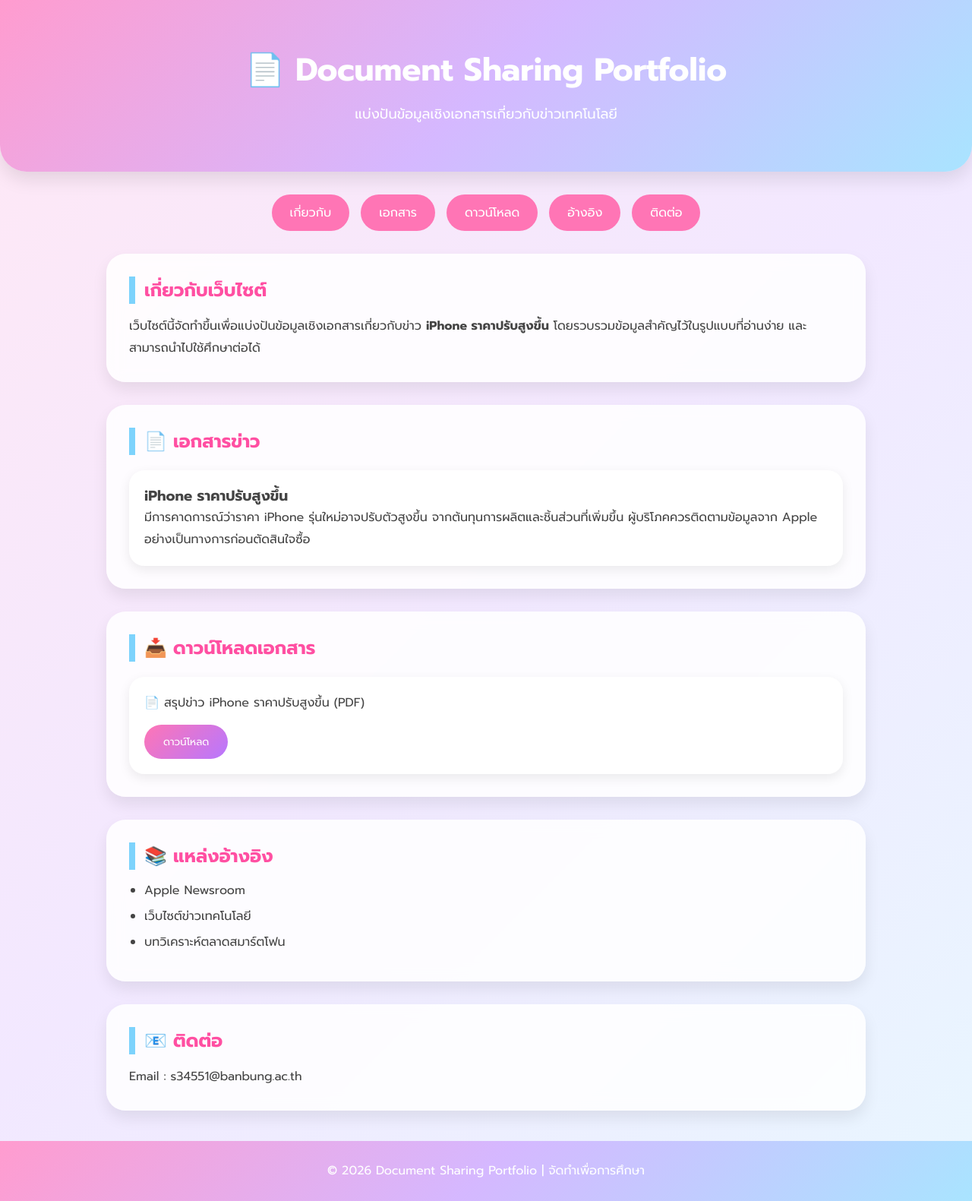
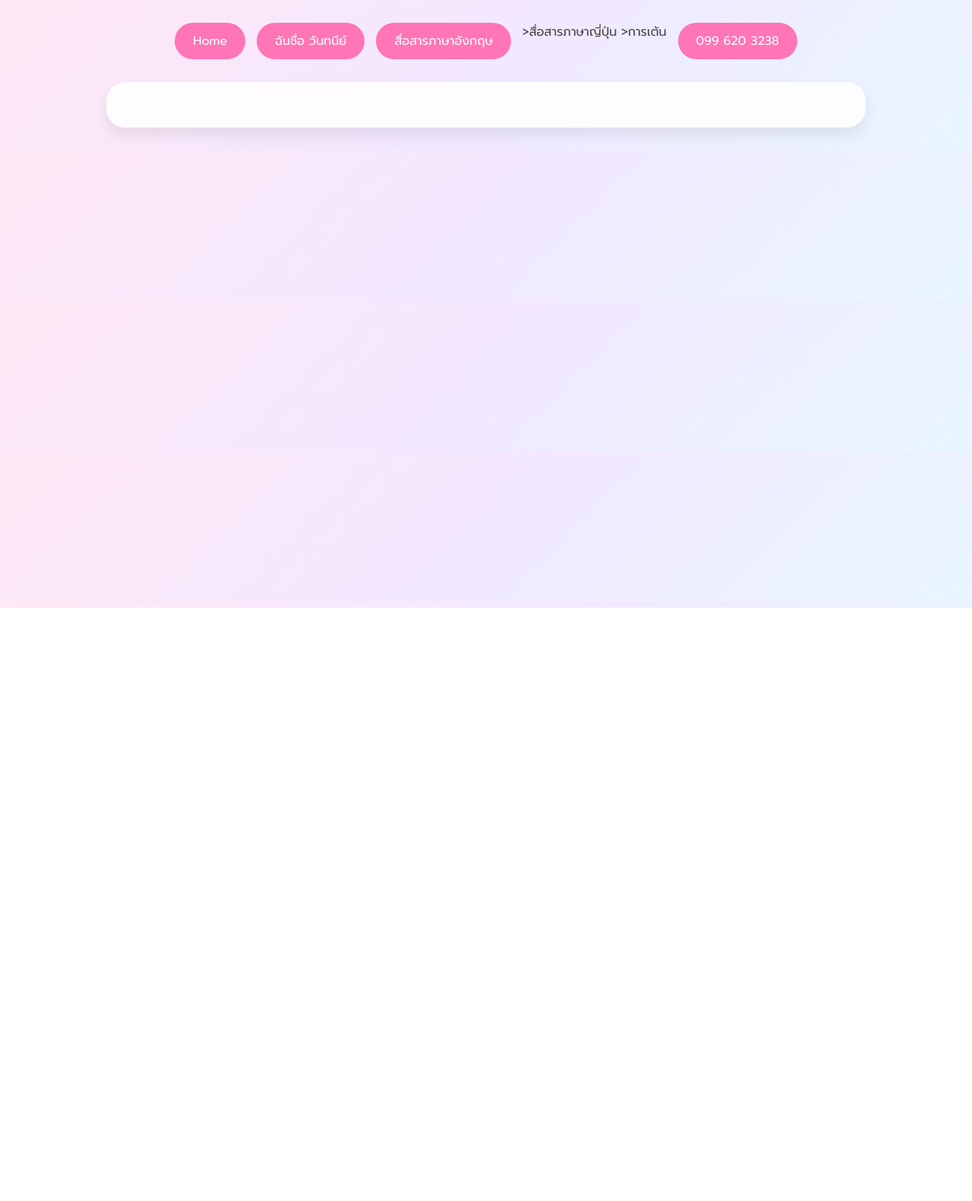
Before and after one commit to wantanee21/portfolio, a plain HTML site: page index.html in a window 1280 px wide. Shown: the whole page at 76% size. After the commit the page ends 800 px from the top, so only its background shows below. Drawn offline with Linux system fonts and the light colour scheme.

Commit message:
Update index.html

```diff
--- a/index.html
+++ b/index.html
@@ -1,120 +1,42 @@
 <!DOCTYPE html>
+
 <html lang="th">
+
 <head>
-<meta charset="UTF-8">
-<meta name="viewport" content="width=device-width, initial-scale=1.0">
-<title>Document Sharing Portfolio</title>
 
-<link rel="stylesheet" href="style.css">
+    <meta charset="UTF-8">
+
+    <meta name="viewport" content="width=device-width, initial-scale=1.0">
+
+    <title>Princess Portfolio</title>
+
+    <link rel="stylesheet" href="style.css">
 
 </head>
 
 <body>
 
-<header>
+    <!-- ดาวตก -->
 
-<h1>📄 Document Sharing Portfolio</h1>
+    <div id="stars"></div>
 
-<p>แบ่งปันข้อมูลเชิงเอกสารเกี่ยวกับข่าวเทคโนโลยี</p>
+    <!-- เมนู -->
 
-</header>
+    <nav>
 
-<nav>
+        <a href="#home">Home</a>
 
-<a href="#about">เกี่ยวกับ</a>
+        <a href="#about">ฉันชื่อ วันทนีย์</a>
 
-<a href="#document">เอกสาร</a>
+        <a href="#skills">สื่อสารภาษาอังกฤษ</a>
+                         >สื่อสารภาษาญี่ปุ่น</a>
+                         >การเต้น</a>
+        <a href="#contact">099 620 3238</a>
 
-<a href="#download">ดาวน์โหลด</a>
+    </nav>
 
-<a href="#reference">อ้างอิง</a>
+    <!-- หน้าแรก -->
 
-<a href="#contact">ติดต่อ</a>
+    <section id="home" class="container">
 
-</nav>
-
-<section id="about">
-
-<h2>เกี่ยวกับเว็บไซต์</h2>
-
-<p>
-
-เว็บไซต์นี้จัดทำขึ้นเพื่อแบ่งปันข้อมูลเชิงเอกสารเกี่ยวกับข่าว
-<strong>iPhone ราคาปรับสูงขึ้น</strong>
-
-โดยรวบรวมข้อมูลสำคัญไว้ในรูปแบบที่อ่านง่าย
-และสามารถนำไปใช้ศึกษาต่อได้
-
-</p>
-
-</section>
-
-<section id="document">
-
-<h2>📄 เอกสารข่าว</h2>
-
-<div class="card">
-
-<h3>iPhone ราคาปรับสูงขึ้น</h3>
-
-<p>
-
-มีการคาดการณ์ว่าราคา iPhone รุ่นใหม่อาจปรับตัวสูงขึ้น
-จากต้นทุนการผลิตและชิ้นส่วนที่เพิ่มขึ้น
-ผู้บริโภคควรติดตามข้อมูลจาก Apple อย่างเป็นทางการก่อนตัดสินใจซื้อ
-
-</p>
-
-</div>
-
-</section>
-
-<section id="download">
-
-<h2>📥 ดาวน์โหลดเอกสาร</h2>
-
-<div class="card">
-
-<p>📄 สรุปข่าว iPhone ราคาปรับสูงขึ้น (PDF)</p>
-
-<button>ดาวน์โหลด</button>
-
-</div>
-
-</section>
-
-<section id="reference">
-
-<h2>📚 แหล่งอ้างอิง</h2>
-
-<ul>
-
-<li>Apple Newsroom</li>
-
-<li>เว็บไซต์ข่าวเทคโนโลยี</li>
-
-<li>บทวิเคราะห์ตลาดสมาร์ตโฟน</li>
-
-</ul>
-
-</section>
-
-<section id="contact">
-
-<h2>📧 ติดต่อ</h2>
-
-<p>Email : s34551@banbung.ac.th</p>
-
-</section>
-
-<footer>
-
-<p id="year"></p>
-
-</footer>
-
-<script src="script.js"></script>
-
-</body>
-
-</html>
+        <div class="
```
